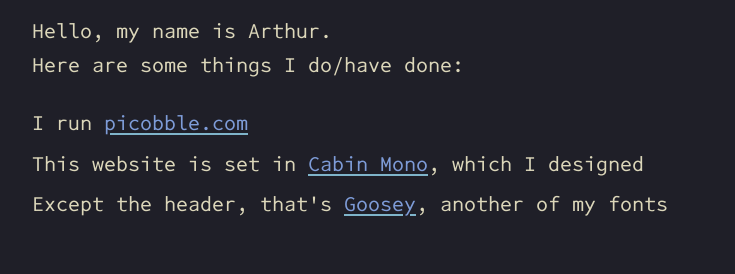
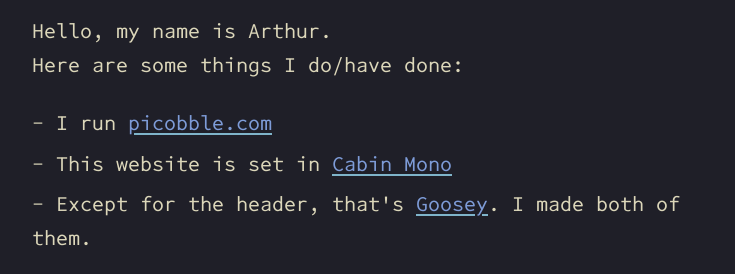
Before and after one commit to faso/faso.github.io, a plain HTML site: page index.html in a window 1280 px wide. Shown: the part 149-423 px from the top of the page, without its empty margins (272-1007 px from the left). Drawn offline with Linux system fonts and the light colour scheme.

Commit message:
Revise introduction section with bullet points
Updated the content of the introduction section to use bullet points for clarity and added a note about font creation.

```diff
--- a/index.html
+++ b/index.html
@@ -85,9 +85,9 @@
   <h1 class="site-title" aria-label="faso"><span aria-hidden="true">fasofasofasofasofasofasofasofasofaso</span></h1>
   <p class="intro">Hello, my name is Arthur.<br>Here are some things I do/have done:</p>
   <div class="things">
-    <p>I run <a href="https://picobble.com">picobble.com</a></p>
-    <p>This website is set in <a href="https://github.com/faso/cabin-mono">Cabin Mono</a>, which I designed</p>
-    <p>Except the header, that's <a href="https://github.com/faso/goosey">Goosey</a>, another of my fonts</p>
+    <p>- I run <a href="https://picobble.com">picobble.com</a></p>
+    <p>- This website is set in <a href="https://github.com/faso/cabin-mono">Cabin Mono</a></p>
+    <p>- Except for the header, that's <a href="https://github.com/faso/goosey">Goosey</a>. I made both of them.</p>
   </div>
   <h2>Contact/Links</h2>
   <div class="links">
```
